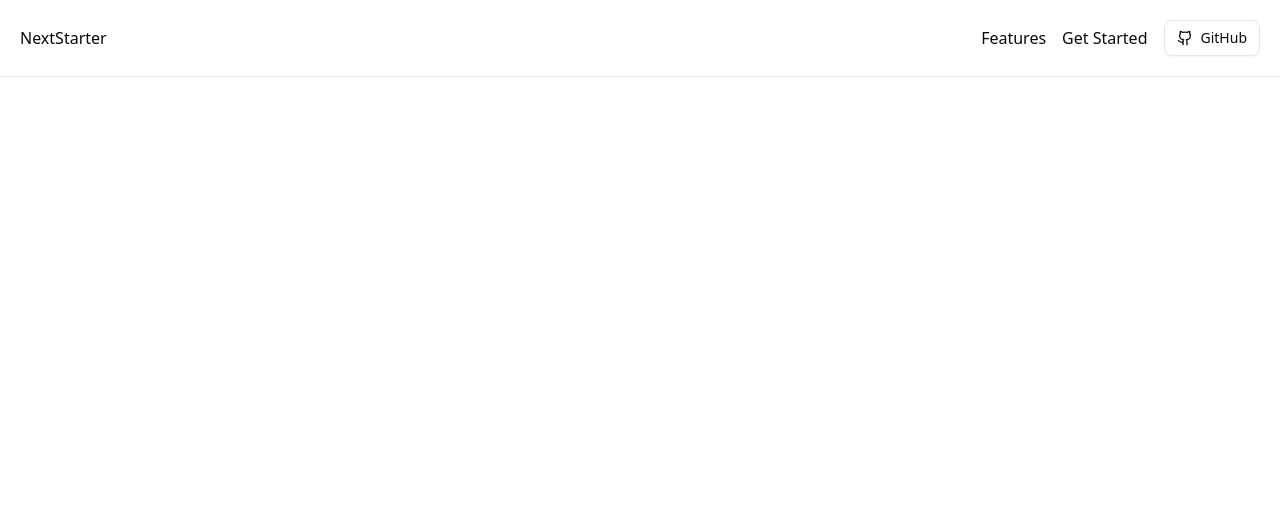
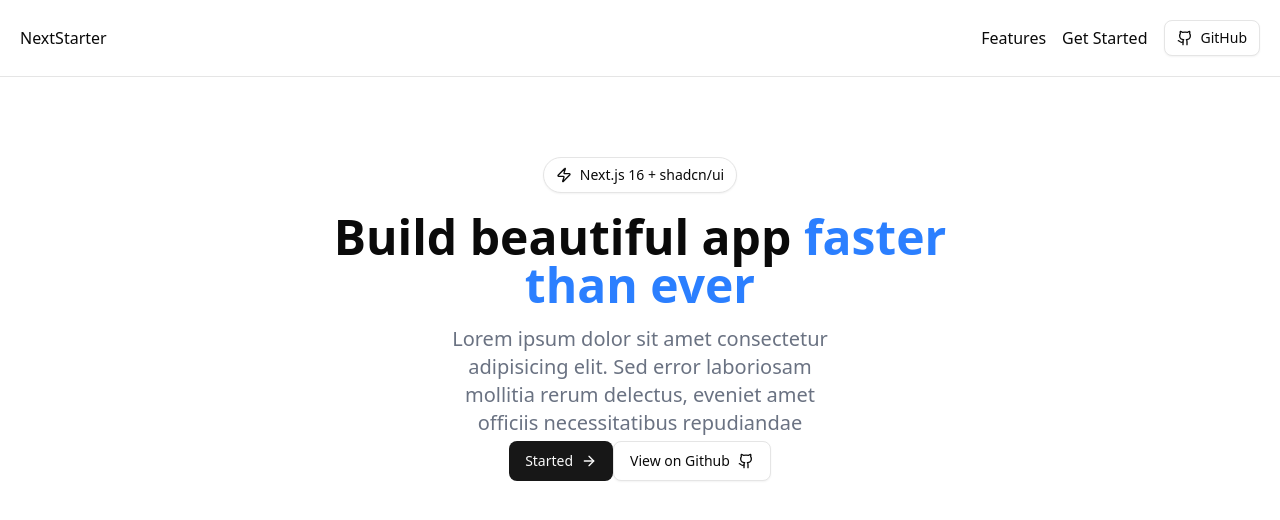
Before and after one commit to lengtith/nextjs-beginner, a Next.js app: page / in a window 1280 px wide. Shown: the top 520 px of the page. Built offline with nearby package versions, Linux system fonts and the light colour scheme.

Commit message:
landing page

```diff
--- a/src/app/page.jsx
+++ b/src/app/page.jsx
@@ -1,7 +1,13 @@
-"use client";
+import React from "react";
 
 import Navbar from "../components/Navbar";
+import HeroSection from "../components/HeroSection";
 
 export default function Home() {
-  return <Navbar />;
+  return (
+    <div>
+      <Navbar />
+      <HeroSection />
+    </div>
+  );
 }
--- /dev/null
+++ b/src/components/HeroSection.tsx
@@ -0,0 +1,41 @@
+import React from "react";
+import { Button } from "./ui/button";
+import { Zap } from "lucide-react";
+import { ArrowRight } from "lucide-react";
+import { Github } from "lucide-react";
+
+const HeroSection = () => {
+  return (
+    <section className="flex flex-col items-center justify-center p-20">
+      <Button variant={"outline"} className="rounded-full mb-5">
+        <Zap />
+        Next.js 16 + shadcn/ui
+      </Button>
+
+      <div className="text-center">
+        <h1 className="text-5xl font-bold">
+          Build beautiful app{" "}
+          <span className="text-blue-500">
+            faster <br /> than ever
+          </span>
+        </h1>
+        <p className="w-96 m-auto mt-4 text-xl text-gray-500">
+          Lorem ipsum dolor sit amet consectetur adipisicing elit. Sed error
+          laboriosam mollitia rerum delectus, eveniet amet officiis
+          necessitatibus repudiandae
+        </p>
+      </div>
+      <div>
+        <Button size={"lg"} className="mt-1">
+          Started
+          <ArrowRight />
+        </Button>
+        <Button size={"lg"} className="mt-1" variant={"outline"}>
+          View on Github
+          <Github />
+        </Button>
+      </div>
+    </section>
+  );
+};
+export default HeroSection;
```
